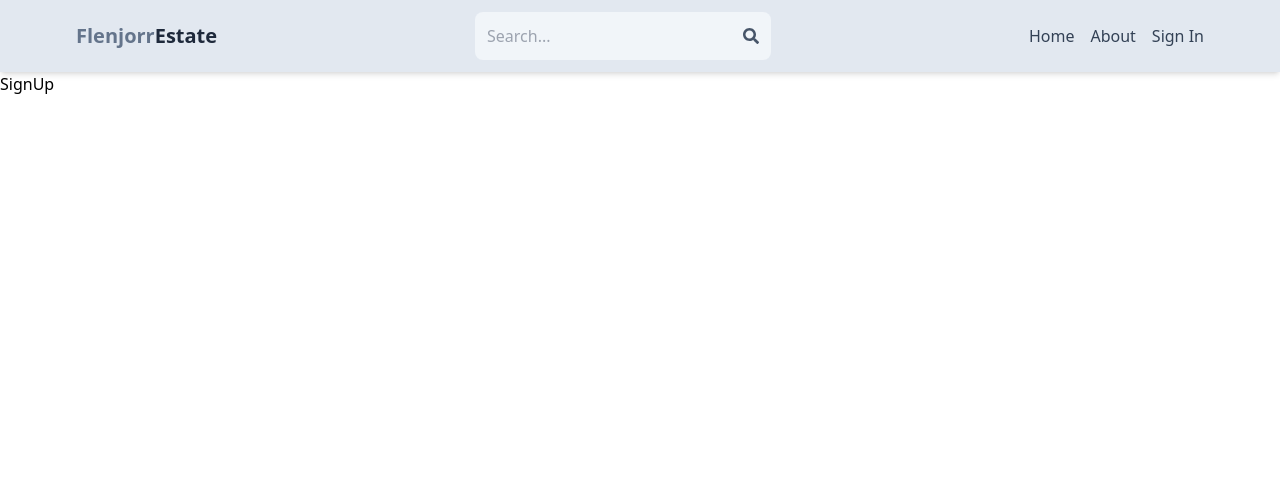
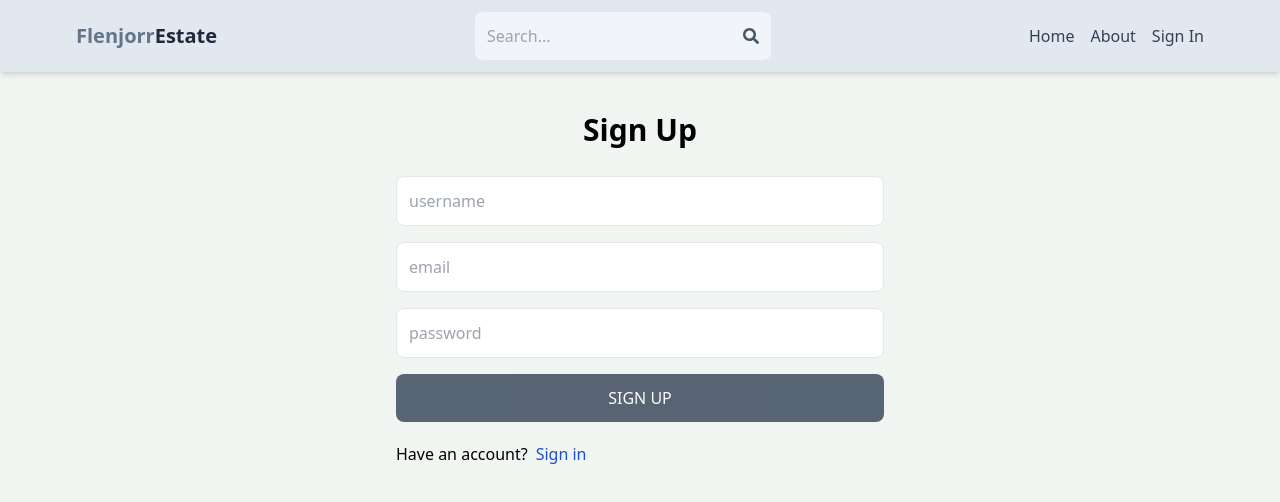
Before and after one commit to FLENJORR/real-estate-MERN, a React (Vite) app in the folder client/: page /sign-up in a window 1280 px wide. Shown: the top 502 px of the page. Built offline with nearby package versions, Linux system fonts and the light colour scheme.

Commit message:
creating signup

```diff
--- a/client/src/index.css
+++ b/client/src/index.css
@@ -1,3 +1,7 @@
 @tailwind base;
 @tailwind components;
 @tailwind utilities;
+
+body {
+    background-color: rgb(241, 245, 241);
+}
--- a/client/src/pages/SignUp.jsx
+++ b/client/src/pages/SignUp.jsx
@@ -1,7 +1,22 @@
-import React from 'react'
+import React from 'react';
+import { Link } from 'react-router-dom'
 
 export default function SignUp() {
   return (
-  <div>SignUp</div>
+  <div className='p-3 max-w-lg mx-auto'>
+    <h1 className='text-3xl text-center font-semibold my-7'>Sign Up</h1>
+    <form className='flex flex-col gap-4'>
+      <input type="text" placeholder='username' className='border p-3 rounded-lg' id='username' />
+      <input type="email" placeholder='email' className='border p-3 rounded-lg' id='email' />
+      <input type="password" placeholder='password' className='border p-3 rounded-lg' id='password' />
+      <button className='bg-slate-700 text-white p-3 rounded-lg uppercase hover:opacity-95 disabled: opacity-80'>Sign Up</button>
+    </form>
+    <div className="flex gap-2 mt-5">
+      <p>Have an account?</p>
+      <Link to = {"/sign-in"}>
+        <span className='text-blue-700'>Sign in</span>
+      </Link>
+    </div>
+  </div>
   )
 }
```
